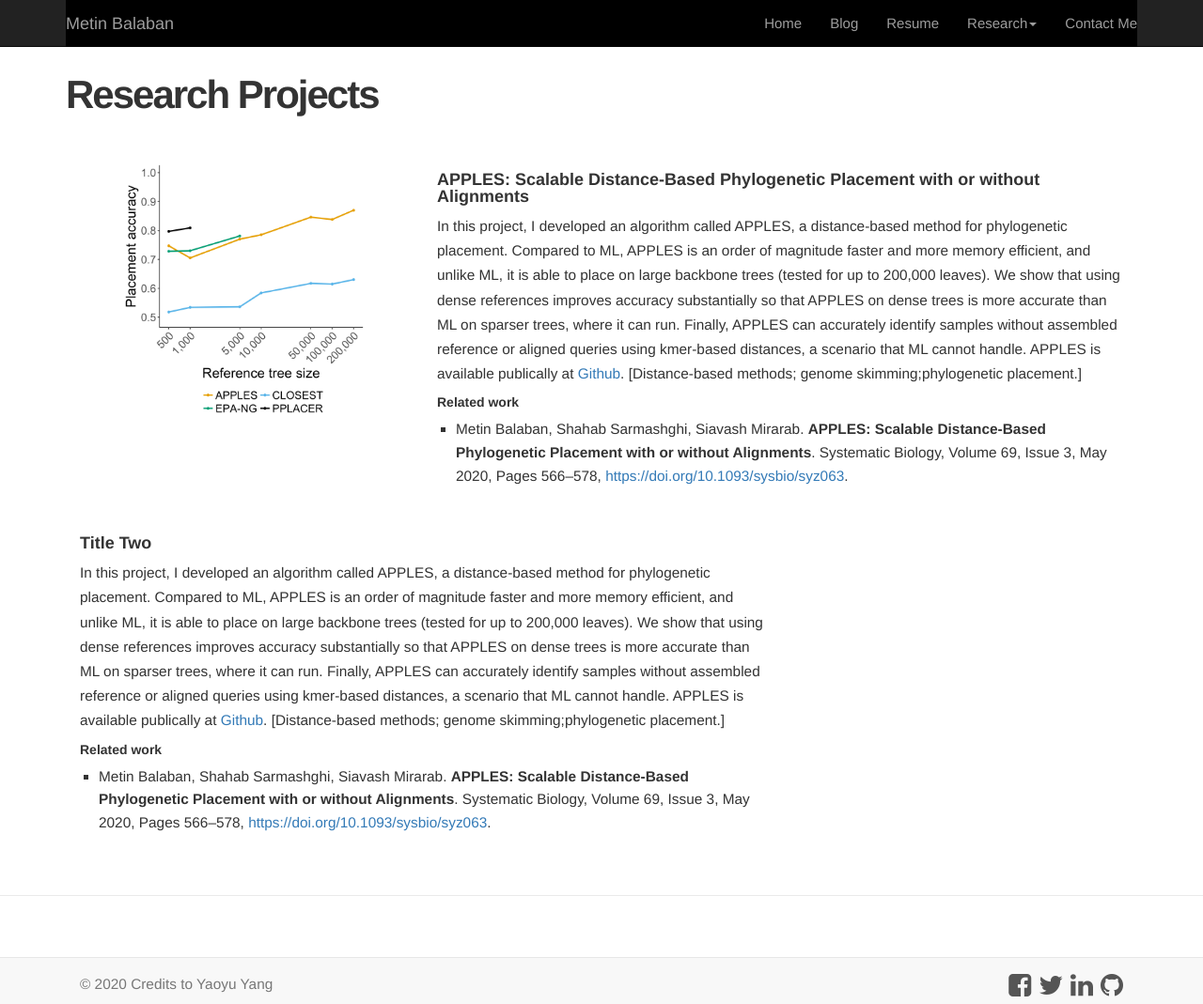
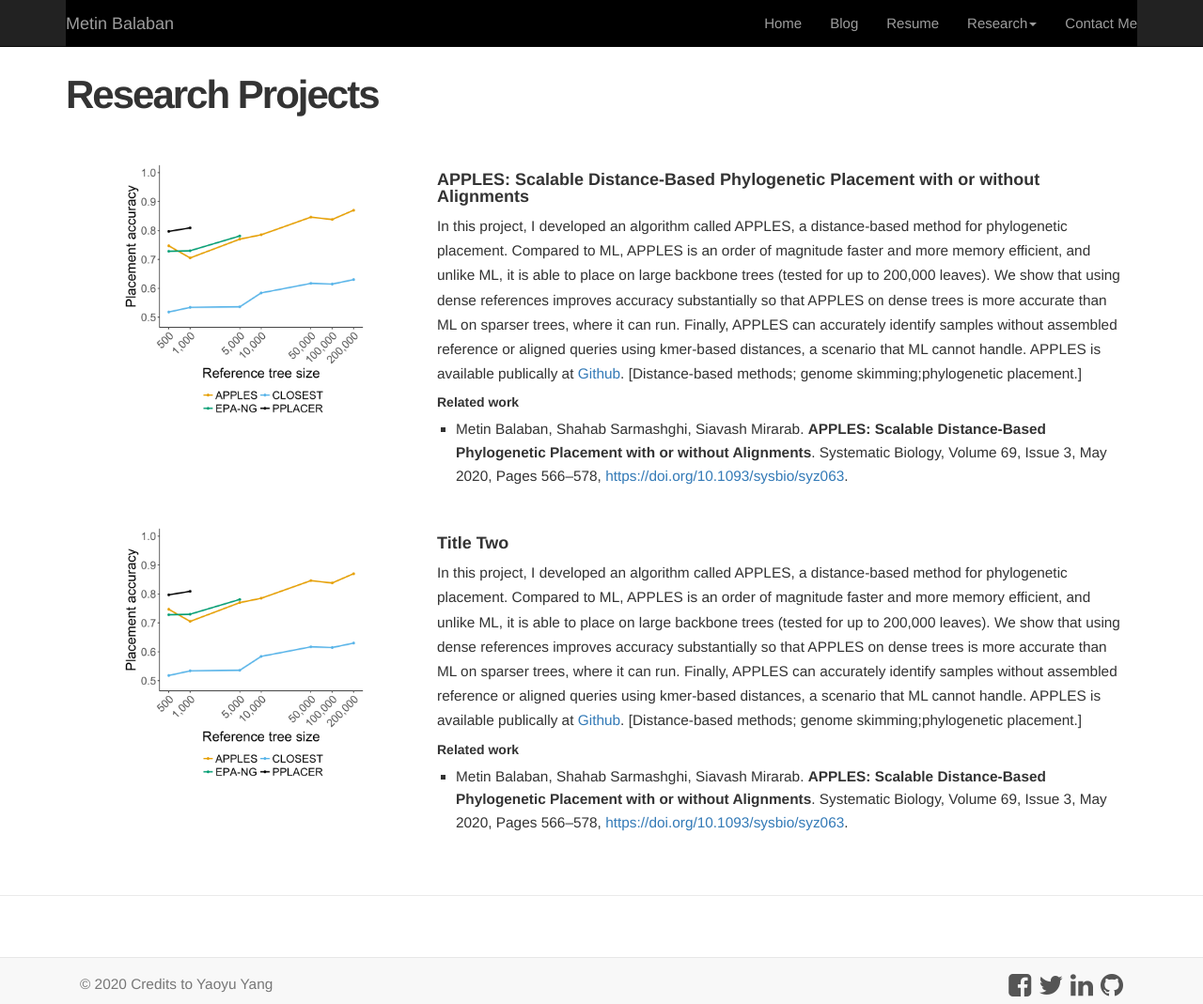
Before and after one commit to balabanmetin/balabanmetin.github.io, a Jekyll site: the page built from research/index.html, in a window 1280 px wide and 1069 px high. Shown: the whole window at 94% size. Built offline with Jekyll 4.4.1, drawn with Linux system fonts in a browser that asks for light colours; nearby versions of some CDN libraries.

Commit message:
second project

```diff
--- a/research/index.html
+++ b/research/index.html
@@ -36,6 +36,12 @@ title: Metin Balaban | Research
   </ul>
 </div>
 
+<div class="col-md-4" style='margin-top:20px'>
+  <div class="imgAbt">
+    <img style = 'margin: auto' width="260" height="260" class="img-responsive
+    img-rounded" src="/images/apples.png" />
+  </div>
+</div>
 <div class="col-md-8" style='margin-top:20px'>
   <h4>Title Two</h4>
   <p> In this project, I developed an algorithm called APPLES,
```
